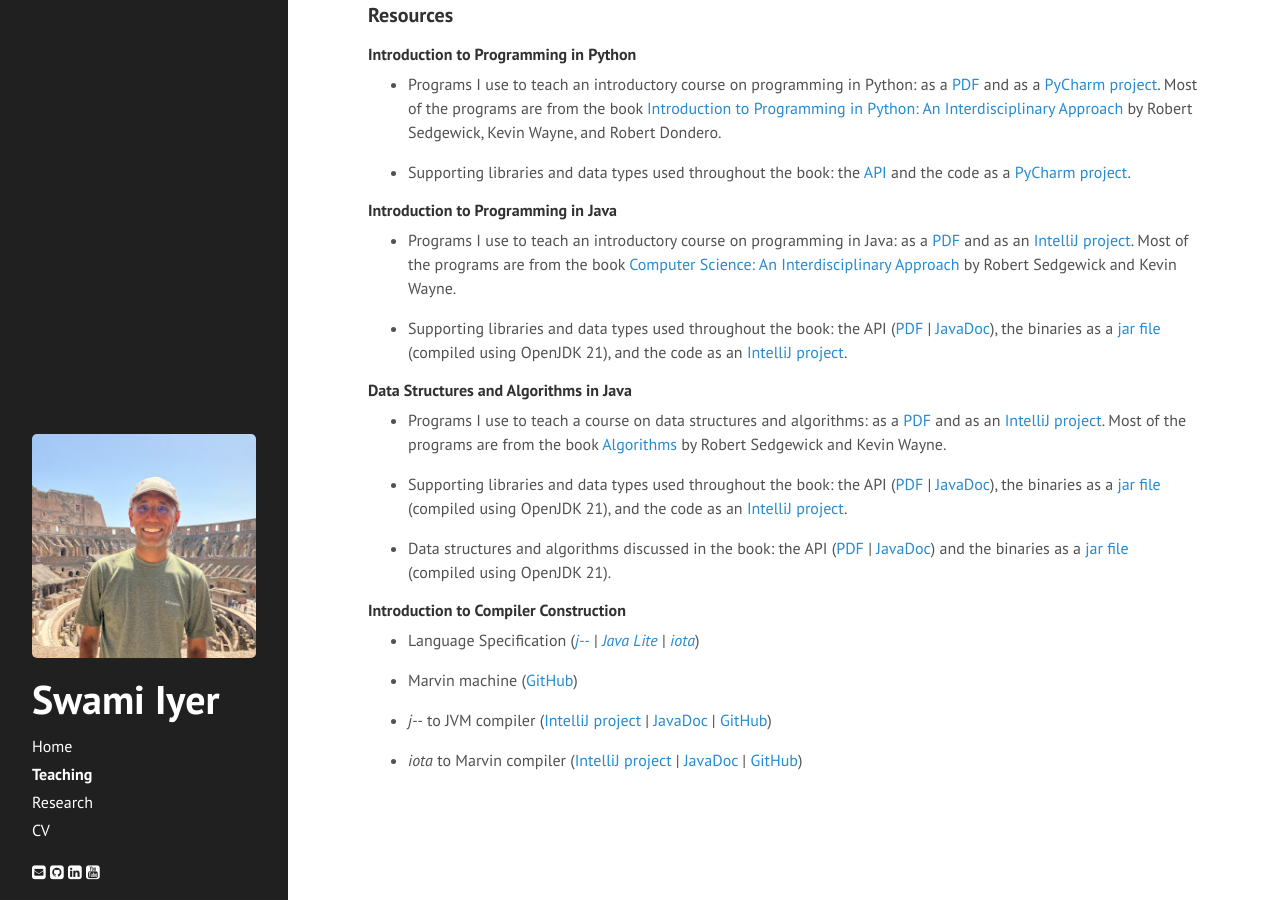
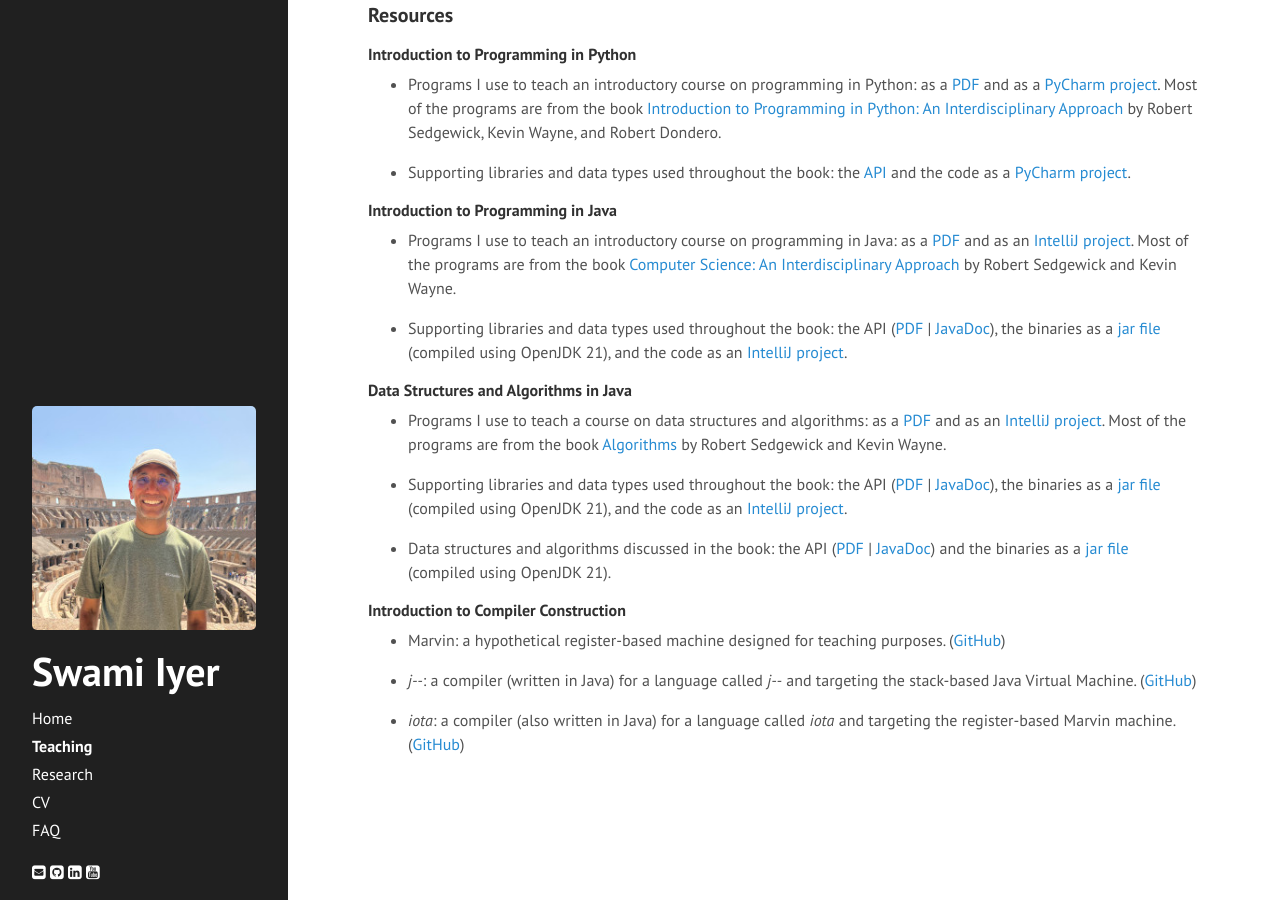
Before and after one commit to swamiiyer/swamiiyer.github.io, a Jekyll site: the page built from _pages/teaching.md, in a window 1280 px wide and 900 px high, scrolled down 863 px. Built offline with Jekyll 4.4.1, drawn with Linux system fonts in a browser that asks for light colours; nearby versions of some CDN libraries.

Commit message:
Made FAQ and CV a proper menu item. CV page embeds my cv.pdf.

```diff
--- a/_includes/sidebar.html
+++ b/_includes/sidebar.html
@@ -17,7 +17,6 @@
           {% endif %}
         {% endunless %}
       {% endfor %}
-      <a class="sidebar-nav-item" href="https://www.cs.umb.edu/~siyer/cv.pdf">CV</a>
     </nav>
     {% include social-media-links.html %}
   </div>
--- a/_pages/teaching.md
+++ b/_pages/teaching.md
@@ -54,10 +54,8 @@ Throughout my student life I had the good fortune of being taught by some except
 
 #### Introduction to Compiler Construction
 
-- Language Specification ([*j\-\-*](https://www.cs.umb.edu/~siyer/teaching/jmm_langspec.pdf) \| [*Java Lite*](https://www.cs.umb.edu/~siyer/teaching/javalite_langspec.pdf) \| [*iota*](https://www.cs.umb.edu/~siyer/teaching/iota_langspec.pdf))
+- Marvin: a hypothetical register-based machine designed for teaching purposes. ([GitHub](https://github.com/swamiiyer/marvin))
 
-- Marvin machine ([GitHub](https://github.com/swamiiyer/marvin))
+- *j\-\-*: a compiler (written in Java) for a language called *j\-\-* and targeting the stack-based Java Virtual Machine. ([GitHub](https://github.com/swamiiyer/j--))
 
-- *j\-\-* to JVM compiler ([IntelliJ project](https://www.cs.umb.edu/~siyer/teaching/j--.zip) \| [JavaDoc](https://www.cs.umb.edu/~siyer/teaching/jmm-javadoc) \| [GitHub](https://github.com/swamiiyer/j--))
-
-- *iota* to Marvin compiler ([IntelliJ project](https://www.cs.umb.edu/~siyer/teaching/iota.zip) \| [JavaDoc](https://www.cs.umb.edu/~siyer/teaching/iota-javadoc) \| [GitHub](https://github.com/swamiiyer/iota))
+- *iota*: a compiler (also written in Java) for a language called *iota* and targeting the register-based Marvin machine. ([GitHub](https://github.com/swamiiyer/iota))
```
Also changed, not shown: _pages/cv.md (added, +8 -0 lines), _pages/faq.md (+2 -2 lines), _pages/index.md (+0 -4 lines), public/cs210_text.png (deleted).
